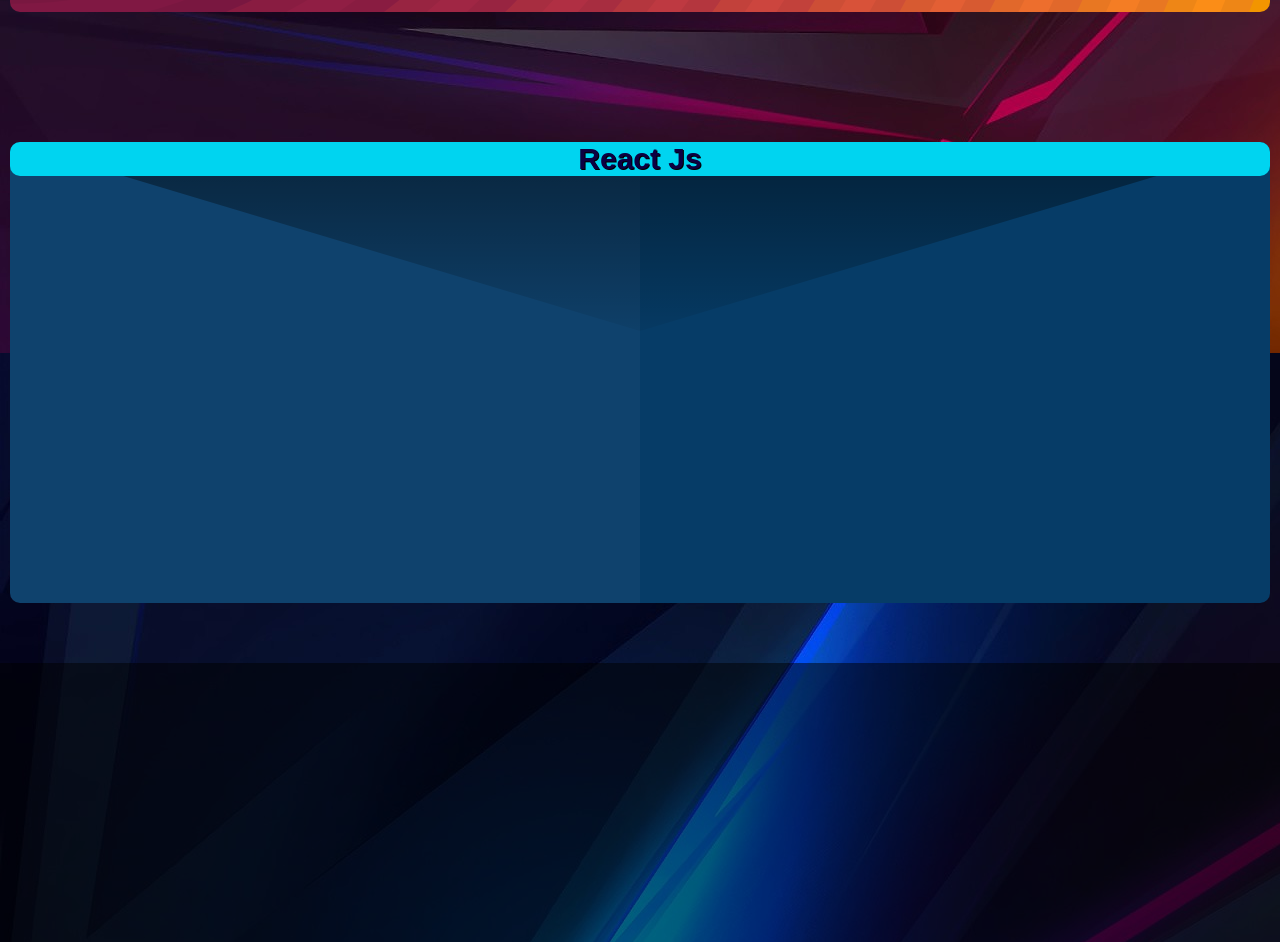
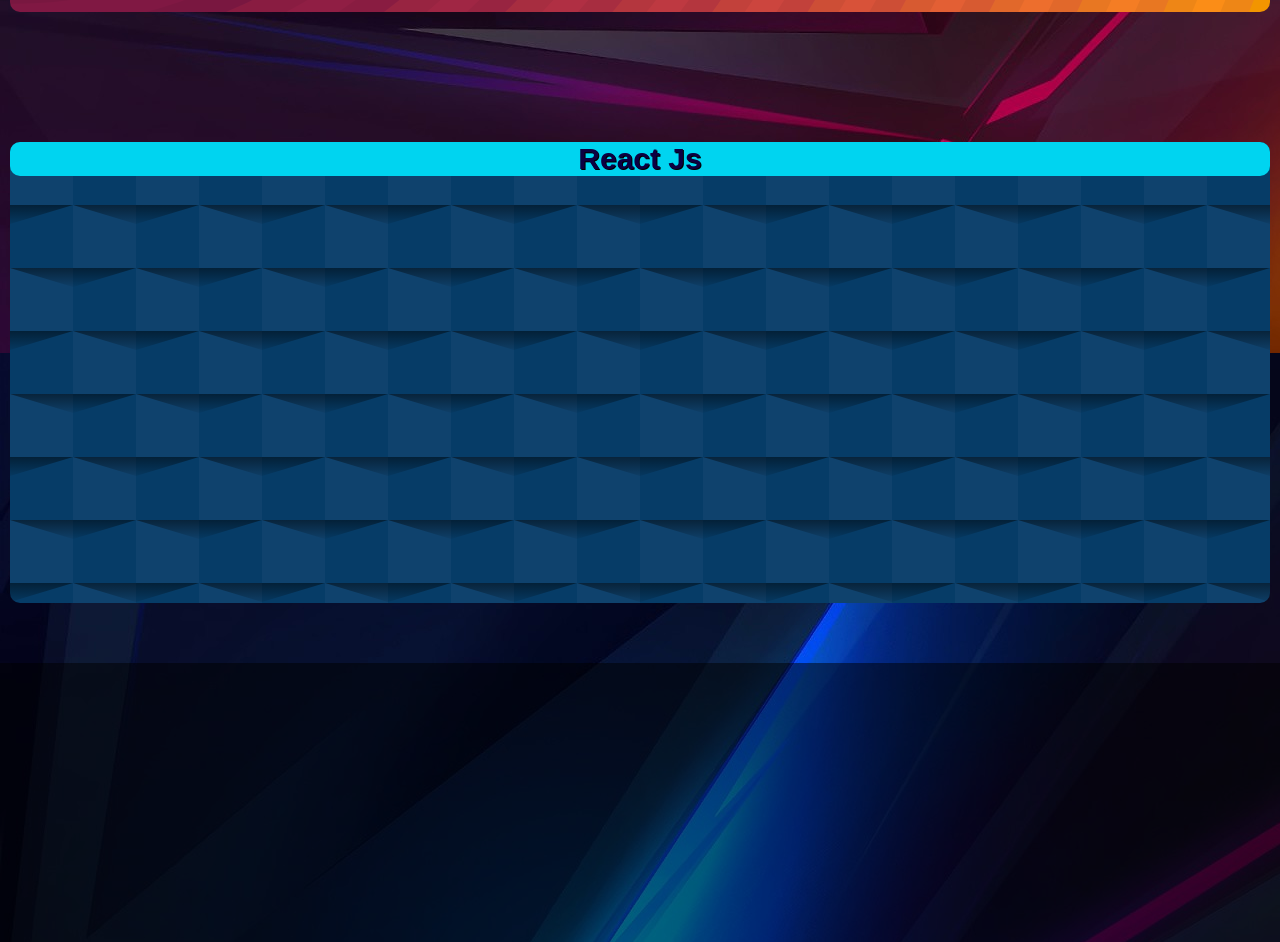
Before and after one commit to valen-ruggieri/Proyecto-desarrollo-web, a website: page Index.html in a window 1280 px wide. Shown: the part 1807-2749 px from the top of the page. Drawn offline with Linux system fonts and the light colour scheme; a web font is replaced by a local one.

Commit message:
Edite las paginas de  html,css, js, react hechas en grid y mejore algunos detalles

```diff
--- a/scss/style.scss
+++ b/scss/style.scss
@@ -140,7 +140,8 @@
 
         .back-javasc    {@include backs (url(../src/multimedia/imagenes/fondos/fondo-javascript.svg), $colorJavascText)}
 
-        .back-reactjs   {@include backs (url(../src/multimedia/imagenes/fondos/fondo-react.svg), $colorReactjsText)}
+        .back-reactjs   {@include backs (url(../src/multimedia/imagenes/fondos/fondo-react.svg), $colorReactjsText);
+                        background-size: 10%;}
 
         .html-h2        {@include h2 ($colorHtml,$colorHtmlTitle)}
 
```
Also changed, not shown: css/main.css, css/style.css.
